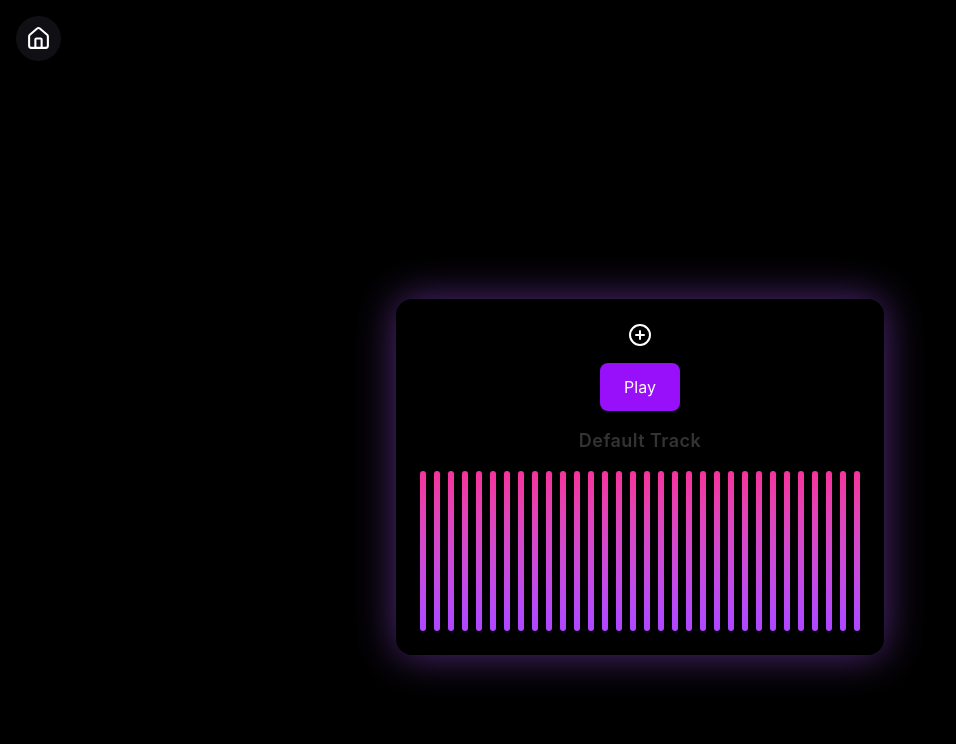
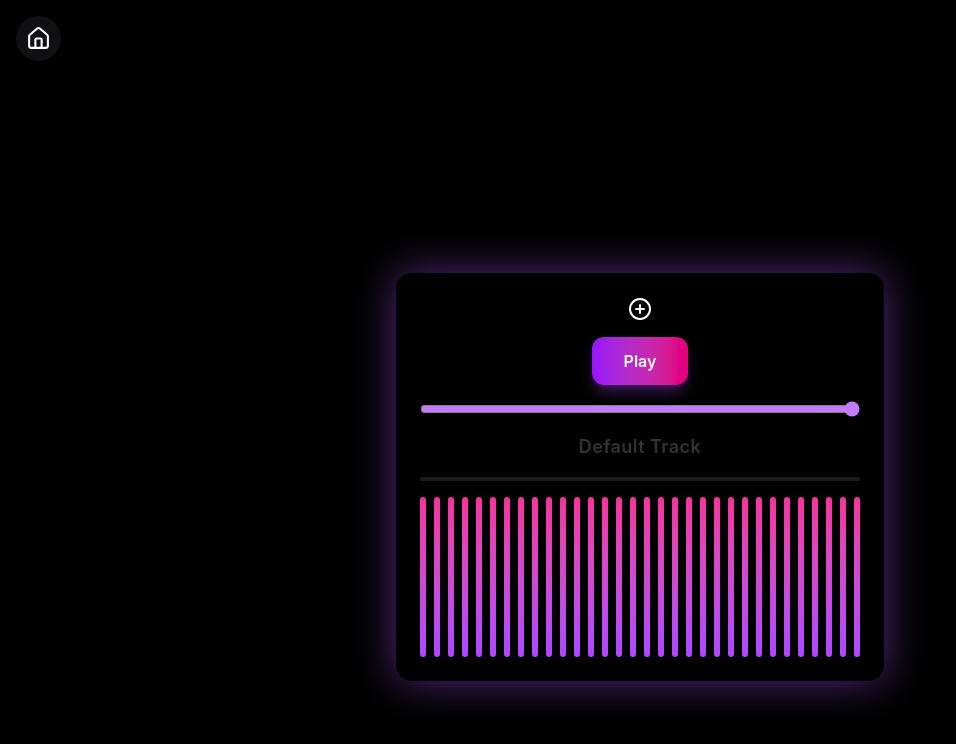
Before and after one commit to Hrisshhii/react-practice, a React (Vite) app in the folder framermotion/: page /#/sound-reactive in a window 1280 px wide. Shown: the top 744 px of the page, without its empty margins (0-956 px from the left). Built offline with nearby package versions, Linux system fonts and the light colour scheme.

Commit message:
Adding volume controller and UI upgrade

```diff
--- a/framermotion/src/components/SoundReactive/SoundReactive.tsx
+++ b/framermotion/src/components/SoundReactive/SoundReactive.tsx
@@ -7,6 +7,8 @@ import { PlusCircle } from "lucide-react";
 const SoundReactive = () => {
   const [isPlaying,setIsPlaying]=useState(false);
   const [trackName, setTrackName]=useState("Default Track");
+  const [progress,setProgress]=useState(0);
+  const [volume,setVolume]=useState(1);
   const bassRef=useRef(0);
   const [bassLevel,setBassLevel]=useState(0);
   const barsRef = useRef<(HTMLDivElement | null)[]>([]);
@@ -47,6 +49,12 @@ const SoundReactive = () => {
 
   const animateBars=()=>{
     if(!analyserRef.current) return;
+
+    if(audioRef.current){
+      const percent=audioRef.current.currentTime/audioRef.current.duration;
+      setProgress(percent||0)
+    }
+
     const bufferLen=analyserRef.current.frequencyBinCount;
     const dataArray=new Uint8Array(bufferLen);
     const update=()=>{
@@ -59,7 +67,7 @@ const SoundReactive = () => {
         const scale=value/255;
         if(bar){
           bar.style.transform=`scaleY(${Math.max(scale,0.1)})`;
-          bar.style.transition="transform 0.08s ease-out";
+          bar.style.transition="transform 0.12s cubic-bezier(.17,.67,.83,.67)";
         }
       });
       requestAnimationFrame(update);
@@ -121,11 +129,27 @@ const SoundReactive = () => {
               startAudio();
             }
             }}
-            className="px-6 py-3 bg-purple-600 text-white rounded-lg cursor-pointer"
+            className="px-8 py-3 rounded-xl bg-linear-to-r from-purple-600 to-pink-600 text-white font-semibold shadow-lg shadow-purple-500/30 hover:scale-105 transition-all cursor-pointer"
           >
             {isPlaying ? "Pause":"Play"}
           </button>
+
+          <input type="range" min="0" max="1" step="0.01" value={volume}
+            onChange={e=>{
+              const v=parseFloat(e.target.value);
+              setVolume(v);
+              if(audioRef.current){
+                audioRef.current.volume=v;
+              }
+            }}
+            className="w-full accent-purple-400"
+          />
+
           <h2 className="text-white/20 text-lg font-semibold tracking-wide">{trackName}</h2>
+          <div className="w-full h-1 bg-white/10 rounded-full overflow-hidden">
+            <motion.div className="h-full bg-linear-to-r from-purple-500 to-pink-500" style={{width:`${progress*100}%`}}/>
+          </div>
+
           <div className="flex items-end gap-2 h-40">
             {Array.from({length:32}).map((_,i)=>(
               <div key={i} className="w-1.5 bg-linear-to-t from-purple-500 to-pink-500 rounded"
```
